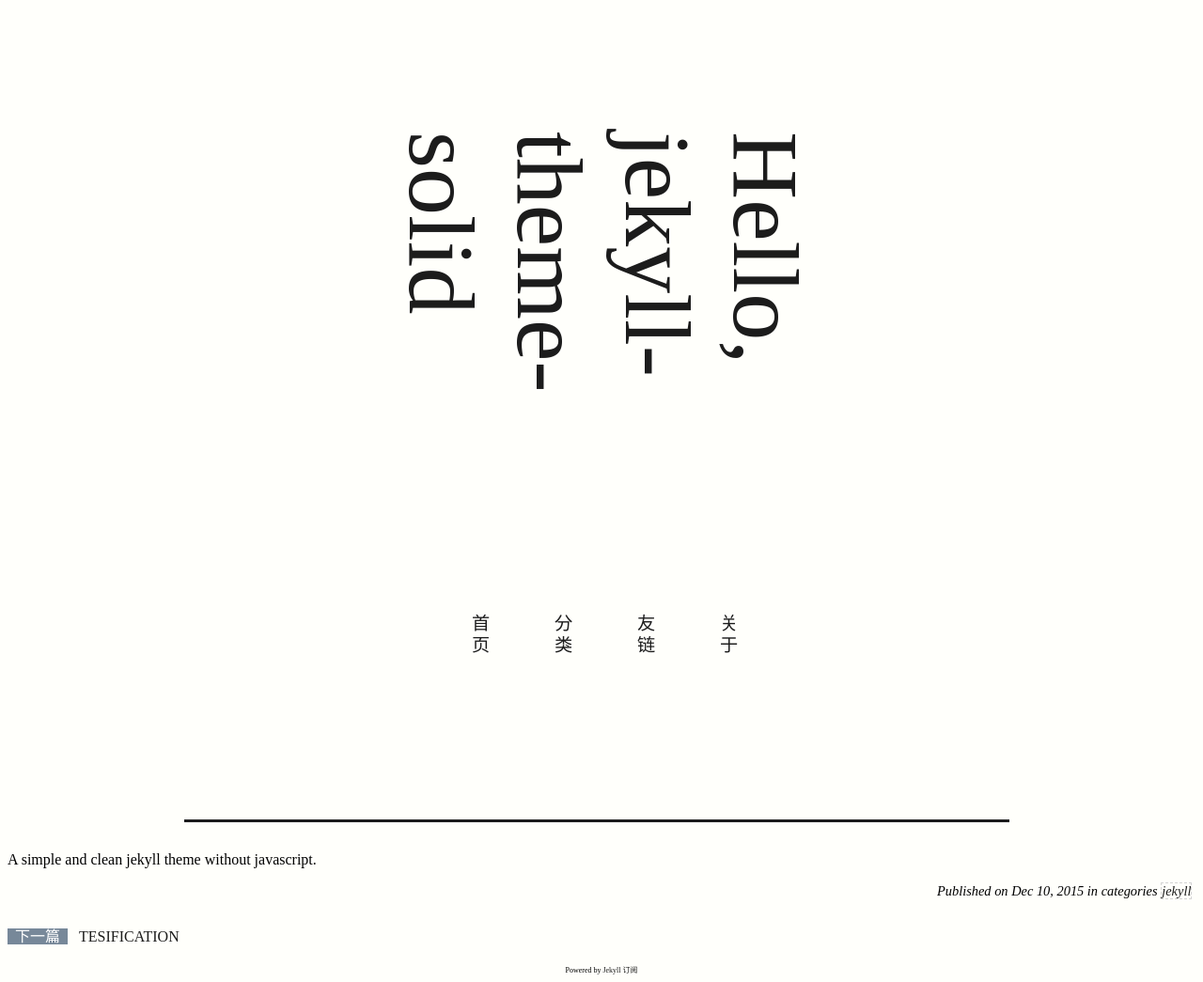
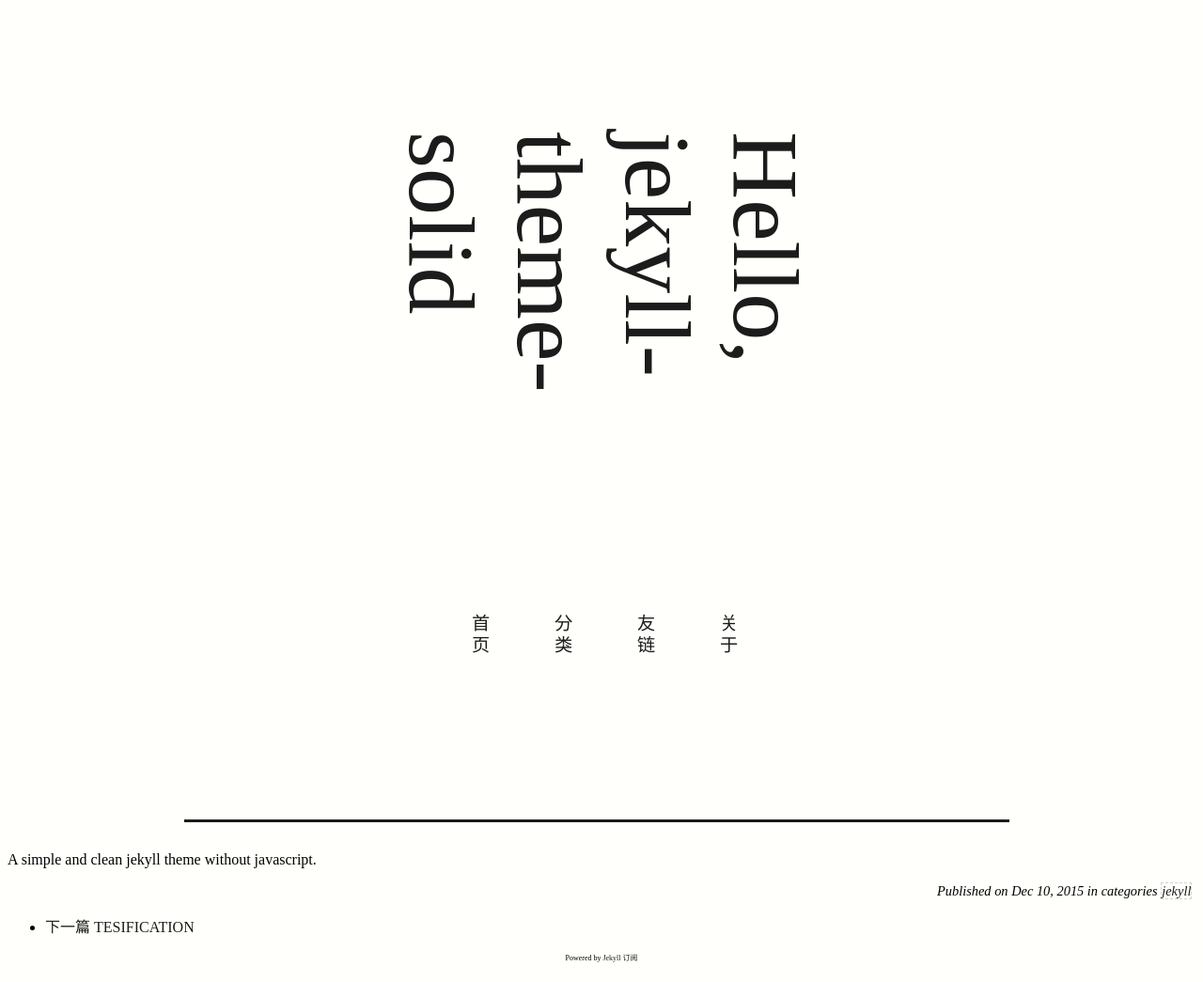
Before and after one commit to Makuraryu/Makuraryu.github.io, a Jekyll site: the page built from _posts/2015-12-10-hello-jekyll-theme-solid.md, in a window 1280 px wide. Shown: the whole page at 94% size. Built offline with Jekyll 4.4.1, drawn with Linux system fonts in a browser that asks for light colours; some web fonts are replaced; comment, search, counter and statistics services are not loaded.

Commit message:
Add files via upload

```diff
--- a/css/default.css
+++ b/css/default.css
@@ -251,33 +251,6 @@
 
 
 
-div.paginator {
-  margin-left: 20%;
-  float: center;
-  width: 60%;
-  color: #555;
-  text-align: center;
-  font-size: 0.75em;
-}
-
-.prev_next {
-  display: block;
-  padding: 0;
-  padding-top: 0.6em;
-}
-
-.prev_next li {
-  list-style-type: none;
-  padding: 0 0 0.2em;
-}
-
-.prev_next li span {
-  padding: 0 0.5em 0 0.5em;
-  background-color: lightslategrey;
-  color: #fff;
-  margin-right: 0.5em;
-}
-
 div.post_footer {
   text-align: right;
   font-size: 0.9em;
```
